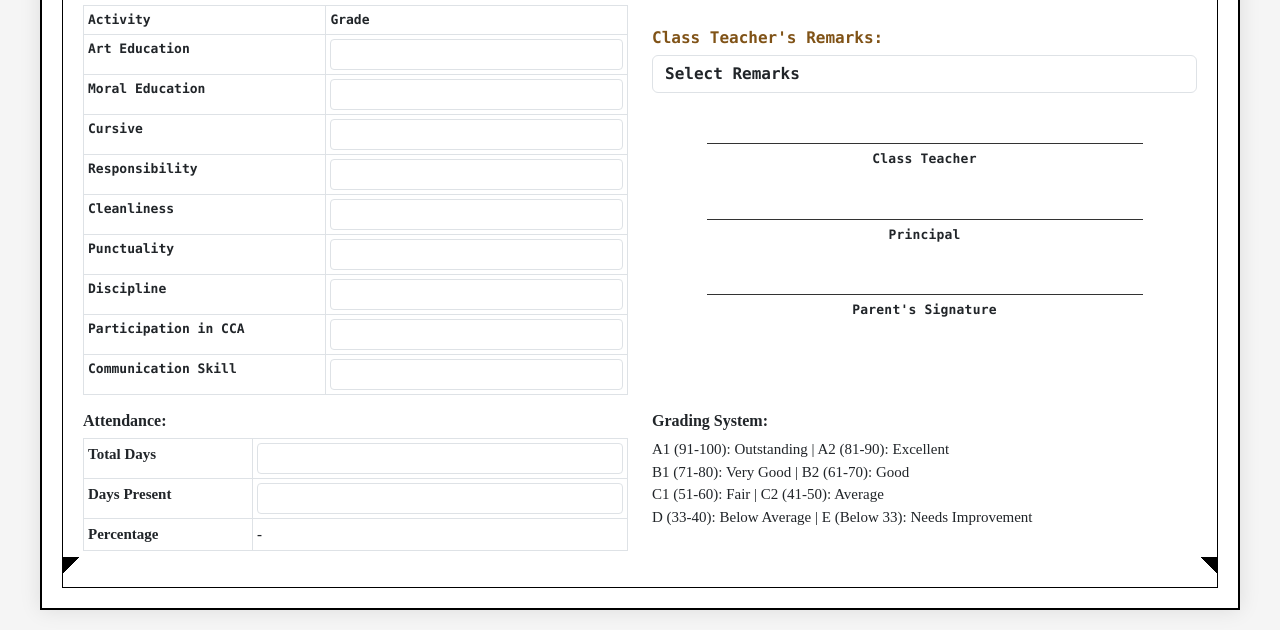
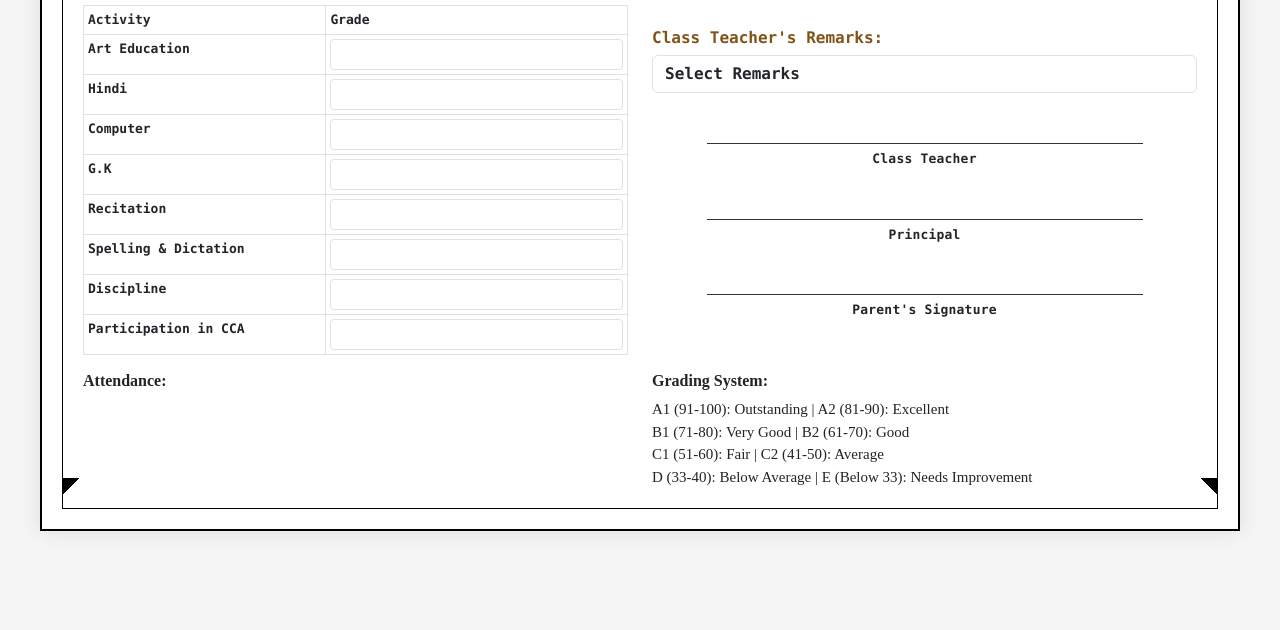
Before and after one commit to grihasajjwa/SAI_MODEL_SCHOOL_CLIENT1, a plain HTML site: page pages/marksheet-template4.html in a window 1280 px wide. Shown: the part 840-1470 px from the top of the page. After the commit the page ends 1391 px from the top, so only its background shows below. Drawn offline with nearby package versions, Linux system fonts and the light colour scheme.

Commit message:
Update marksheet-template4.html

```diff
--- a/pages/marksheet-template4.html
+++ b/pages/marksheet-template4.html
@@ -656,24 +656,24 @@ body.hide-pt2-final .pt2-cols,
                                     <td><input type="text" id="artEducation" class="form-control form-control-sm"></td>
                                 </tr>
                                  <tr class="no-printt">
-                                    <td>Moral Education</td>
+                                    <td>Hindi</td>
                                     <td><input type="text" id="moralEducation" class="form-control form-control-sm"></td>
                                 </tr>
                                   <tr class="no-printt">
-                                    <td>Cursive</td>
+                                    <td>Computer</td>
                                     <td><input type="text" id="cursive" class="form-control form-control-sm"></td>
                                 </tr>
                                 <tr>
-                                    <td>Responsibility</td>
+                                    <td>G.K</td>
                                     <td><input type="text" id="responsibility" class="form-control form-control-sm">
                                     </td>
                                 </tr>
                                 <tr>
-                                    <td>Cleanliness</td>
+                                    <td>Recitation</td>
                                     <td><input type="text" id="cleanliness" class="form-control form-control-sm"></td>
                                 </tr>
                                 <tr>
-                                    <td>Punctuality</td>
+                                    <td>Spelling  & Dictation</td>
                                     <td><input type="text" id="punctuality" class="form-control form-control-sm"></td>
                                 </tr>
                                 <tr>
@@ -686,10 +686,10 @@ body.hide-pt2-final .pt2-cols,
                                     <td><input type="text" id="participationInCCA" class="form-control form-control-sm">
                                     </td>
                                 </tr>
-                                <tr>
+<!--                                 <tr>
                                     <td>Communication Skill</td>
                                     <td><input type="text" id="communication" class="form-control form-control-sm"></td>
-                                </tr>
+                                </tr> -->
 
                             </tbody>
                         </table>
@@ -743,9 +743,9 @@ body.hide-pt2-final .pt2-cols,
                     <div class="attendance mt-0">
                         <h6><strong>Attendance:</strong></h6>
                         <table class="table table-bordered" style="font-weight: bold;">
-                            <tbody>
+                            <tbody class="display-none">
                                 <tr>
-                                    <td>Total Days</td>
+                                    <td >Total Days</td>
                                     <td><input type="number" id="totalDays" class="form-control form-control-sm"
                                             min="0"></td>
                                 </tr>
```
